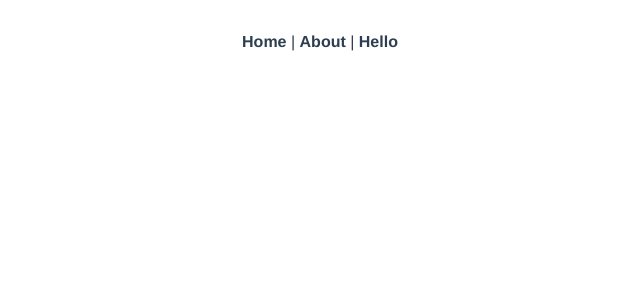
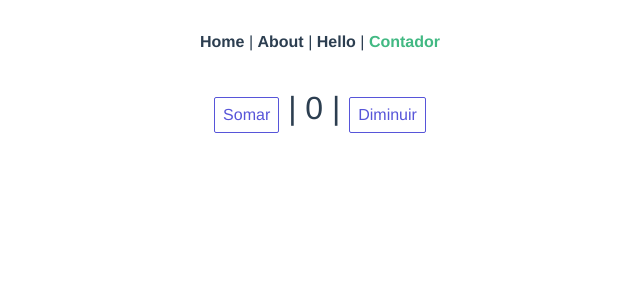
Before and after one commit to HederMilani/Projetos-Vue, a Vue app in the folder get_start/: page /contador in a window 1280 px wide. Shown: the top 300 px of the page, without its empty margins (320-960 px from the left). Built offline with nearby package versions, Linux system fonts and the light colour scheme.

Commit message:
Contador

```diff
--- a/get_start/src/App.vue
+++ b/get_start/src/App.vue
@@ -2,7 +2,8 @@
   <nav>
     <router-link to="/">Home</router-link> |
     <router-link to="/about">About</router-link> |
-    <router-link to="/hello" >Hello</router-link>
+    <router-link to="/hello" >Hello</router-link> |
+    <router-link to="/contador">Contador</router-link>
   </nav>
   <router-view/>
 </template>
--- a/get_start/src/router/index.js
+++ b/get_start/src/router/index.js
@@ -16,7 +16,12 @@ const routes = [
     path: '/hello',
     name: 'hello',
     component: () => import('../views/HelloWordPage.vue')
-  }
+  },
+  {
+    path: '/contador',
+    name: 'contador',
+    component: () => import('../views/Contador.vue')
+  },
 ]
 
 const router = createRouter({
--- /dev/null
+++ b/get_start/src/views/Contador.vue
@@ -0,0 +1,23 @@
+<template>
+    <button class="btn" v-on:click="increment">Somar</button>
+    <span class="h2 Heading"> | {{cont}} | </span>
+    <button class="btn" @click="decrement">Diminuir</button>
+</template>
+
+<script>
+    export default{
+        data() {
+            return{
+                cont: 0
+            }
+        },
+        methods:{
+            increment() {
+                this.cont++
+            },
+            decrement() {
+                this.cont--
+            }
+        }
+    }
+</script>
```
